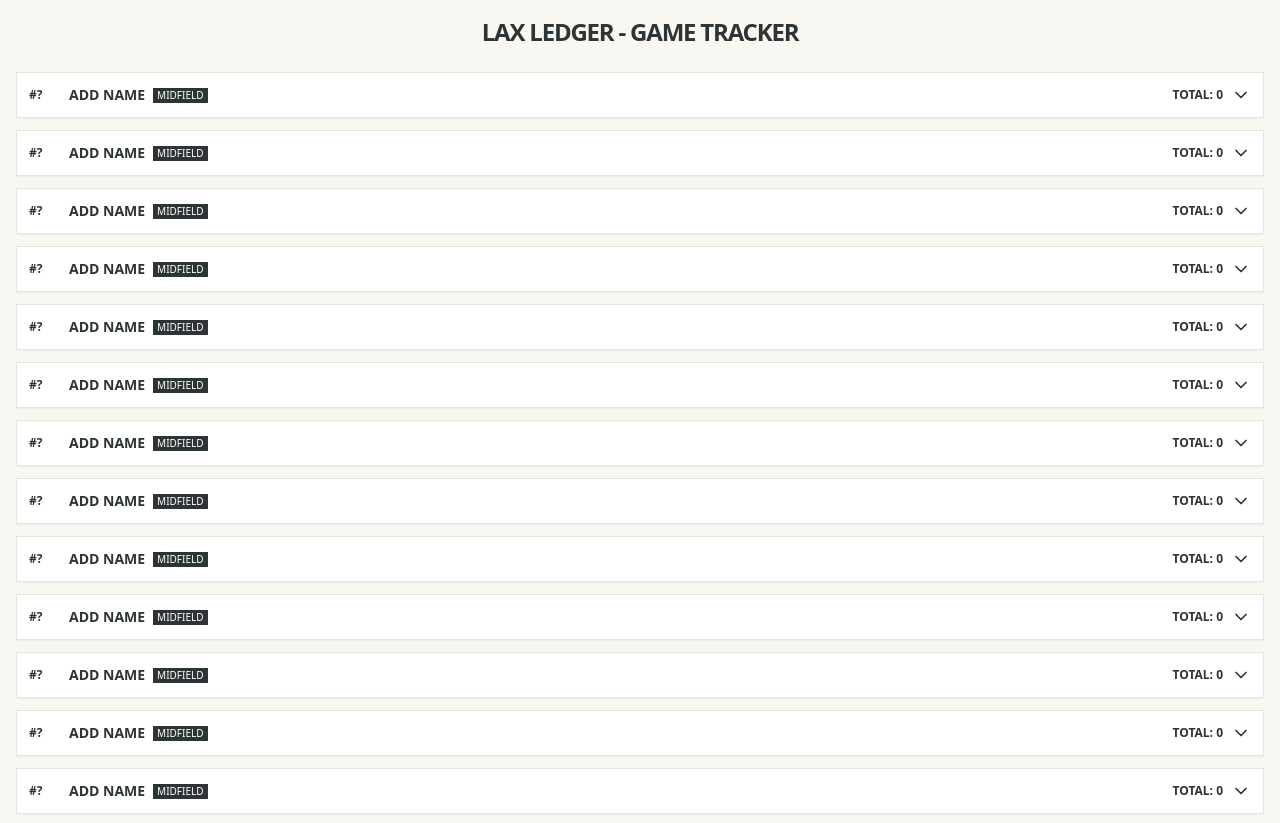
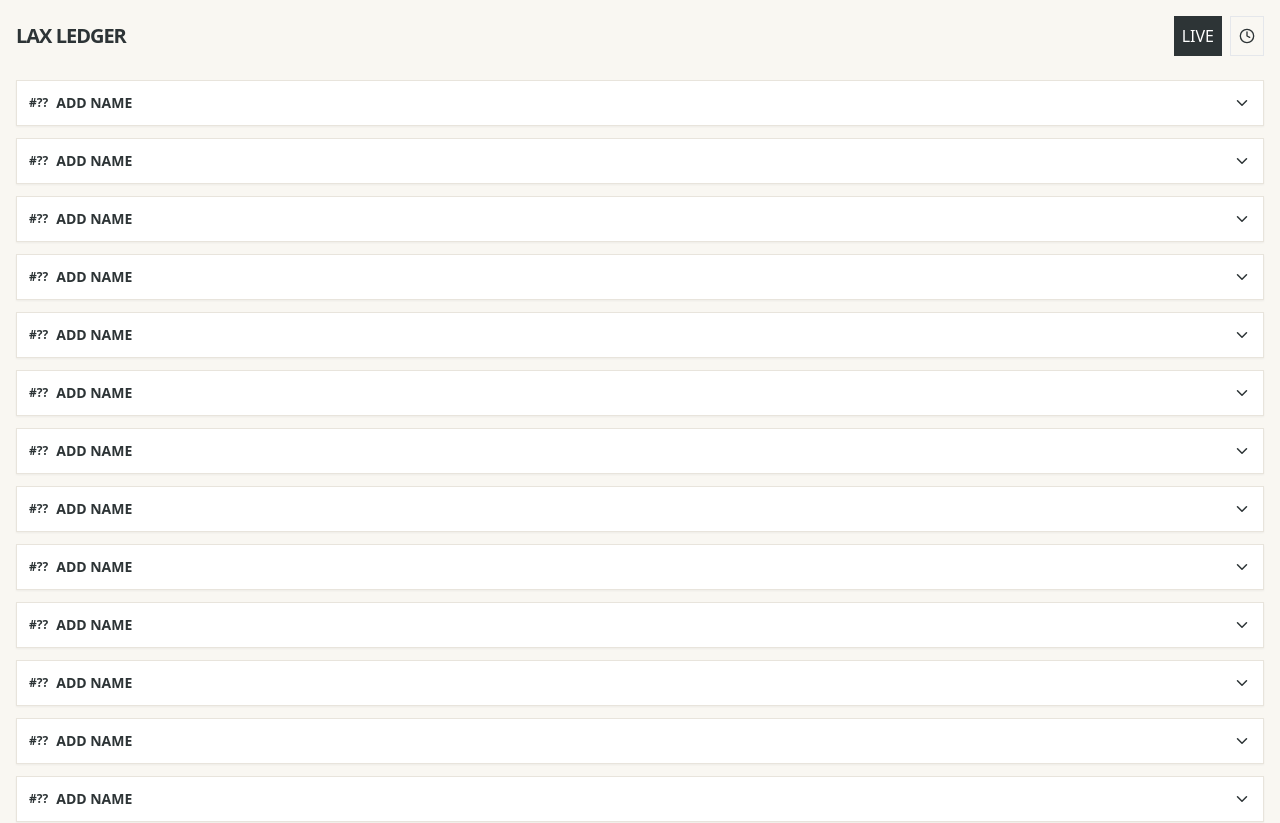
Before and after one commit to stylesmatthewr-creator/laxledgerfield, a React (Vite) app: page / in a window 1280 px wide. Shown: the top 823 px of the page. Built offline with nearby package versions, Linux system fonts and the light colour scheme.

Commit message:
Add files via upload

```diff
--- a/src/App.jsx
+++ b/src/App.jsx
@@ -1,5 +1,5 @@
 import React, { useState, useEffect } from 'react';
-import { Download, ChevronDown, ChevronUp } from 'lucide-react';
+import { ChevronDown, ChevronUp, Save, Clock } from 'lucide-react';
 
 const POSITIONS = {
   MIDFIELD: ['SHOTS', 'GOALS', 'ASSISTS', 'GB', 'DRAWS', 'TO'],
@@ -9,70 +9,83 @@ const POSITIONS = {
 };
 
 const App = () => {
+  const [view, setView] = useState('LIVE'); // 'LIVE' or 'HISTORY'
   const [players, setPlayers] = useState(() => {
-    const saved = localStorage.getItem('lax-stats');
+    const saved = localStorage.getItem('lax-live');
     return saved ? JSON.parse(saved) : Array.from({ length: 15 }, (_, i) => ({
       id: i, number: '', name: '', position: 'MIDFIELD', collapsed: true,
       stats: { SHOTS: 0, GOALS: 0, ASSISTS: 0, GB: 0, DRAWS: 0, TO: 0, SAVES: 0, INTERCEPTIONS: 0 }
     }));
   });
+  const [pastGames, setPastGames] = useState(() => JSON.parse(localStorage.getItem('lax-history') || '[]'));
 
-  useEffect(() => { localStorage.setItem('lax-stats', JSON.stringify(players)); }, [players]);
+  useEffect(() => { localStorage.setItem('lax-live', JSON.stringify(players)); }, [players]);
+  useEffect(() => { localStorage.setItem('lax-history', JSON.stringify(pastGames)); }, [pastGames]);
 
   const updateStat = (id, stat, delta) => {
     setPlayers(players.map(p => p.id === id ? { ...p, stats: { ...p.stats, [stat]: Math.max(0, p.stats[stat] + delta) } } : p));
   };
 
-  const getVisibleStats = (pos) => POSITIONS[pos] || POSITIONS.MIDFIELD;
+  const endGame = () => {
+    const gameRecord = { date: new Date().toLocaleDateString(), players };
+    setPastGames([...pastGames, gameRecord]);
+    setPlayers(players.map(p => ({ ...p, stats: Object.fromEntries(Object.keys(p.stats).map(k => [k, 0])) })));
+    alert("Game saved to history!");
+  };
 
   return (
-    <div className="min-h-screen bg-[#F9F7F2] p-4 pb-24 font-sans uppercase text-[#2D3436]">
-      <h1 className="text-2xl font-black text-center mb-6 tracking-tighter">LAX LEDGER - GAME TRACKER</h1>
+    <div className="min-h-screen bg-[#F9F7F2] p-4 font-sans uppercase text-[#2D3436]">
+      <div className="flex justify-between items-center mb-6">
+        <h1 className="text-xl font-black tracking-tighter">LAX LEDGER</h1>
+        <div className="flex gap-2">
+          <button onClick={() => setView('LIVE')} className={`p-2 ${view === 'LIVE' ? 'bg-[#2D3436] text-white' : 'border'}`}>LIVE</button>
+          <button onClick={() => setView('HISTORY')} className={`p-2 ${view === 'HISTORY' ? 'bg-[#2D3436] text-white' : 'border'}`}><Clock size={16}/></button>
+        </div>
+      </div>
 
-      <div className="space-y-3">
-        {players.map((p, idx) => {
-          const visibleKeys = getVisibleStats(p.position);
-          const totalStats = visibleKeys.reduce((sum, key) => sum + p.stats[key], 0);
-
-          return (
+      {view === 'LIVE' ? (
+        <div className="space-y-3 pb-20">
+          {players.map((p, idx) => (
             <div key={p.id} className="bg-white border border-[#E8E4DC] p-3 shadow-sm">
               <div className="flex justify-between items-center cursor-pointer" onClick={() => setPlayers(players.map(pl => pl.id === p.id ? {...pl, collapsed: !pl.collapsed} : pl))}>
-                <div className="flex gap-2 items-center overflow-hidden">
-                  <span className="font-bold w-8 text-xs">#{p.number || '?'}</span>
-                  <span className="font-bold truncate text-sm">{p.name || 'ADD NAME'}</span>
-                  <span className="text-[10px] bg-[#2D3436] text-white px-1">{p.position}</span>
+                <div className="flex gap-2 items-center truncate">
+                  <span className="font-bold text-xs">#{p.number || '??'}</span>
+                  <span className="font-bold text-sm truncate">{p.name || 'ADD NAME'}</span>
                 </div>
-                <div className="flex items-center gap-2">
-                  <span className="font-black text-xs">TOTAL: {totalStats}</span>
-                  {p.collapsed ? <ChevronDown size={20} /> : <ChevronUp size={20} />}
+                <div className="flex items-center gap-3">
+                  {!p.collapsed && <div className="text-[9px] font-bold flex gap-2">
+                    {POSITIONS[p.position].map(s => <span key={s}>{s.slice(0,2)}:{p.stats[s]}</span>)}
+                  </div>}
+                  {p.collapsed ? <ChevronDown size={18} /> : <ChevronUp size={18} />}
                 </div>
               </div>
 
               {!p.collapsed && (
-                <div className="mt-3 pt-3 border-t border-[#F9F7F2]">
-                  <div className="flex gap-2 mb-3">
-                    <input placeholder="#" value={p.number} onChange={(e) => { const n = [...players]; n[idx].number = e.target.value; setPlayers(n); }} className="w-12 border-2 border-[#E8E4DC] p-1 text-center text-sm" />
-                    <input placeholder="NAME" value={p.name} onChange={(e) => { const n = [...players]; n[idx].name = e.target.value; setPlayers(n); }} className="flex-1 border-2 border-[#E8E4DC] p-1 text-sm" />
-                    <select value={p.position} onChange={(e) => { const n = [...players]; n[idx].position = e.target.value; setPlayers(n); }} className="border-2 border-[#E8E4DC] text-[10px] p-1">
-                      {Object.keys(POSITIONS).map(pos => <option key={pos} value={pos}>{pos}</option>)}
-                    </select>
+                <div className="mt-3 pt-3 border-t grid grid-cols-5 gap-1">
+                  <div className="col-span-5 flex gap-2 mb-2">
+                    <input placeholder="#" value={p.number} onChange={(e) => { const n = [...players]; n[idx].number = e.target.value; setPlayers(n); }} className="w-12 border p-1 text-center text-sm" />
+                    <input placeholder="NAME" value={p.name} onChange={(e) => { const n = [...players]; n[idx].name = e.target.value; setPlayers(n); }} className="flex-1 border p-1 text-sm" />
+                    <select value={p.position} onChange={(e) => { const n = [...players]; n[idx].position = e.target.value; setPlayers(n); }} className="border p-1 text-[10px]">{Object.keys(POSITIONS).map(pos => <option key={pos} value={pos}>{pos}</option>)}</select>
                   </div>
-                  <div className="grid grid-cols-5 gap-1">
-                    {visibleKeys.map((s) => (
-                      <div key={s} className="flex flex-col items-center">
-                        <span className="text-[6px] font-bold text-center">{s}</span>
-                        <button onClick={() => updateStat(p.id, s, 1)} className="w-full bg-[#2D3436] text-white text-[10px]">+</button>
-                        <div className="w-full text-center font-bold text-sm bg-[#F9F7F2]">{p.stats[s]}</div>
-                        <button onClick={() => updateStat(p.id, s, -1)} className="w-full bg-[#2D3436] text-white text-[10px]">-</button>
-                      </div>
-                    ))}
-                  </div>
+                  {POSITIONS[p.position].map(s => (
+                    <div key={s} className="flex flex-col items-center">
+                      <span className="text-[7px] font-bold">{s}</span>
+                      <button onClick={() => updateStat(p.id, s, 1)} className="w-full bg-[#2D3436] text-white text-[10px]">+</button>
+                      <div className="w-full text-center font-bold text-sm bg-[#F9F7F2] border">{p.stats[s]}</div>
+                      <button onClick={() => updateStat(p.id, s, -1)} className="w-full bg-[#2D3436] text-white text-[10px]">-</button>
+                    </div>
+                  ))}
                 </div>
               )}
             </div>
-          );
-        })}
-      </div>
+          ))}
+          <button onClick={endGame} className="w-full bg-[#C5A059] text-white font-bold py-3 mt-4 flex justify-center gap-2"><Save size={18}/> END GAME & SAVE</button>
+        </div>
+      ) : (
+        <div className="space-y-4">
+          {pastGames.map((g, i) => <div key={i} className="p-4 bg-white border">GAME FROM {g.date}</div>)}
+        </div>
+      )}
     </div>
   );
 };
```
